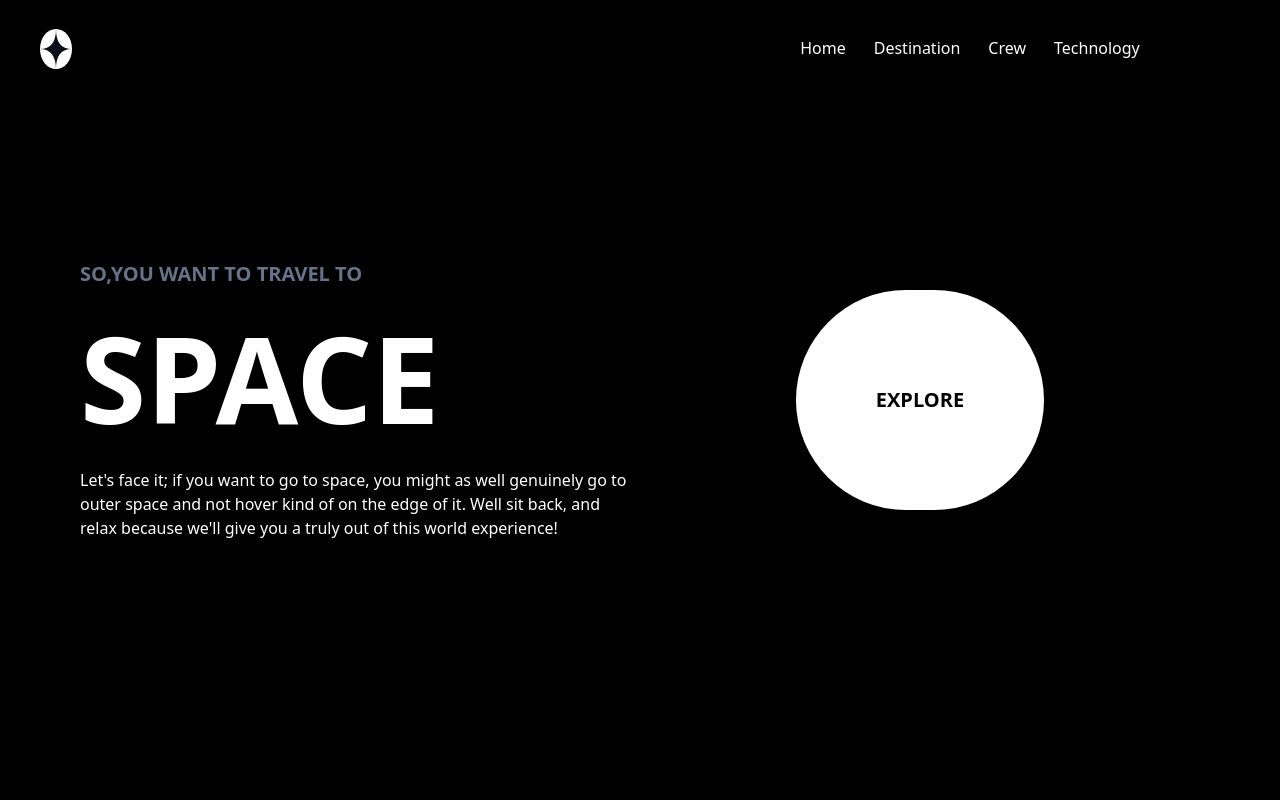
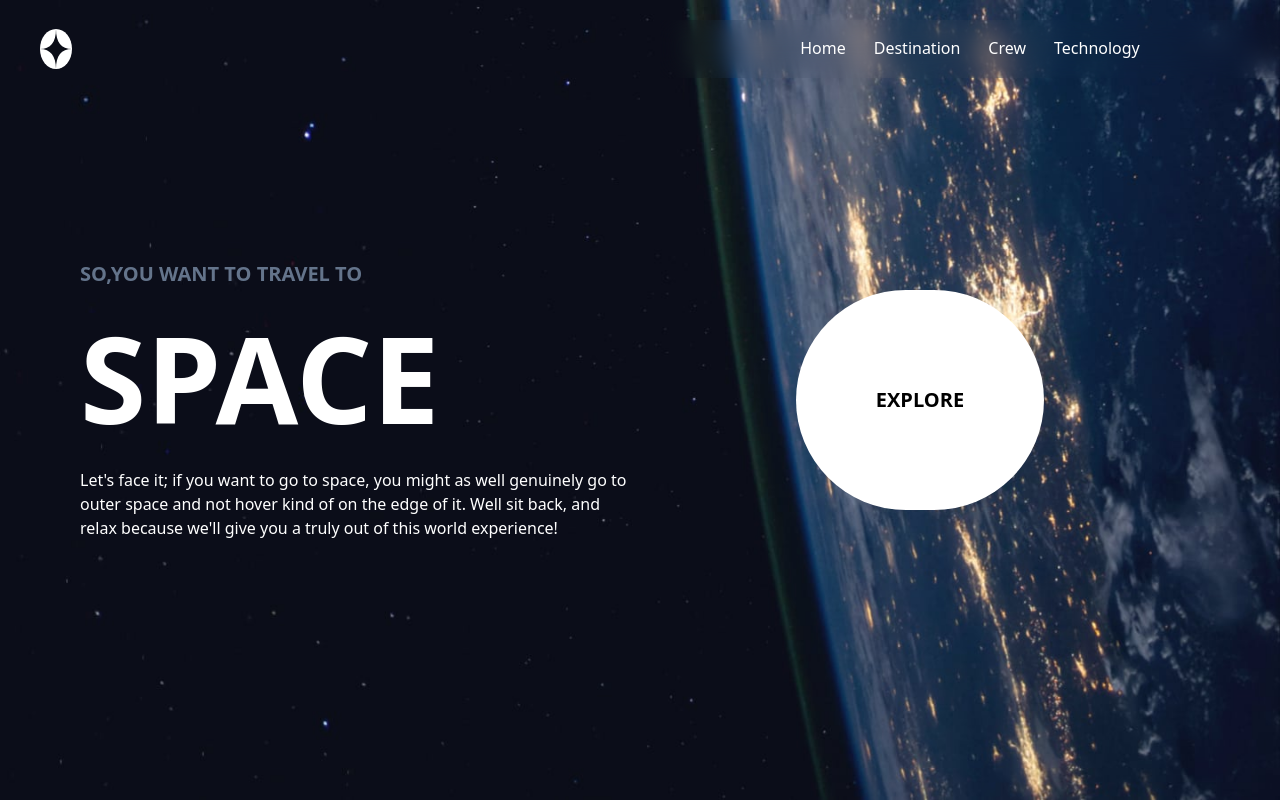
Before and after one commit to oseji/space-tourism-site, a React (Vite) app: page / in a window 1280 px wide. Built offline with nearby package versions, Linux system fonts and the light colour scheme.

Commit message:
added background images to each page

```diff
--- a/src/Crew.jsx
+++ b/src/Crew.jsx
@@ -12,7 +12,7 @@ const Crew = () => {
   const [crewImg, setCrewImg] = useState(Anousheh);
 
   return (
-    <div className="pageContainer  relative">
+    <div className="pageContainer  relative    bg-cover bg-[url('./assets/crew/background-crew-mobile.jpg')]  md:bg-[url('./assets/crew/background-crew-tablet.jpg')]  lg:bg-[url('./assets/crew/background-crew-desktop.jpg')]">
       <motion.div
         initial={{ x: 250, opacity: 0 }}
         animate={{ x: 0, opacity: 1 }}
--- a/src/Destination.jsx
+++ b/src/Destination.jsx
@@ -13,7 +13,7 @@ const Destination = () => {
   const [destinationImg, setDestinationImg] = useState(moon);
 
   return (
-    <div className="pageContainer">
+    <div className="pageContainer  bg-cover bg-[url('./assets/destination/background-destination-mobile.jpg')]  md:bg-[url('./assets/destination/background-destination-tablet.jpg')]  lg:bg-[url('./assets/destination/background-destination-desktop.jpg')]">
       <motion.div
         initial={{ x: 250, opacity: 0 }}
         animate={{ x: 0, opacity: 1 }}
--- a/src/Home.jsx
+++ b/src/Home.jsx
@@ -2,7 +2,7 @@ import { motion } from "framer-motion";
 
 const Home = () => {
   return (
-    <div className="pageContainer">
+    <div className="pageContainer bg-cover bg-[url('./assets/home/background-home-mobile.jpg')]  md:bg-[url('./assets/home/background-home-tablet.jpg')]  lg:bg-[url('./assets/home/background-home-desktop.jpg')]">
       <motion.div
         initial={{ x: -250, opacity: 0 }}
         animate={{ x: 0, opacity: 1 }}
--- a/src/Technology.jsx
+++ b/src/Technology.jsx
@@ -30,7 +30,7 @@ const Technology = () => {
   };
 
   return (
-    <div className="text-white py-10 px-10 lg:px-0 lg:pl-20 flex flex-col gap-20 lg:gap-0 lg:flex-row lg:justify-between lg:items-center   h-auto md:h-screen w-screen  bg-black">
+    <div className="text-white py-10 px-10 lg:px-0 lg:pl-20 flex flex-col gap-20 lg:gap-0 lg:flex-row lg:justify-between lg:items-center   h-auto md:h-screen w-screen  bg-black    bg-cover bg-[url('./assets/technology/background-technology-mobile.jpg')]  md:bg-[url('./assets/technology/background-technology-tablet.jpg')]  lg:bg-[url('./assets/technology/background-technology-desktop.jpg')]">
       <motion.div
         initial={{ x: 250, opacity: 0 }}
         animate={{ x: 0, opacity: 1 }}
```
